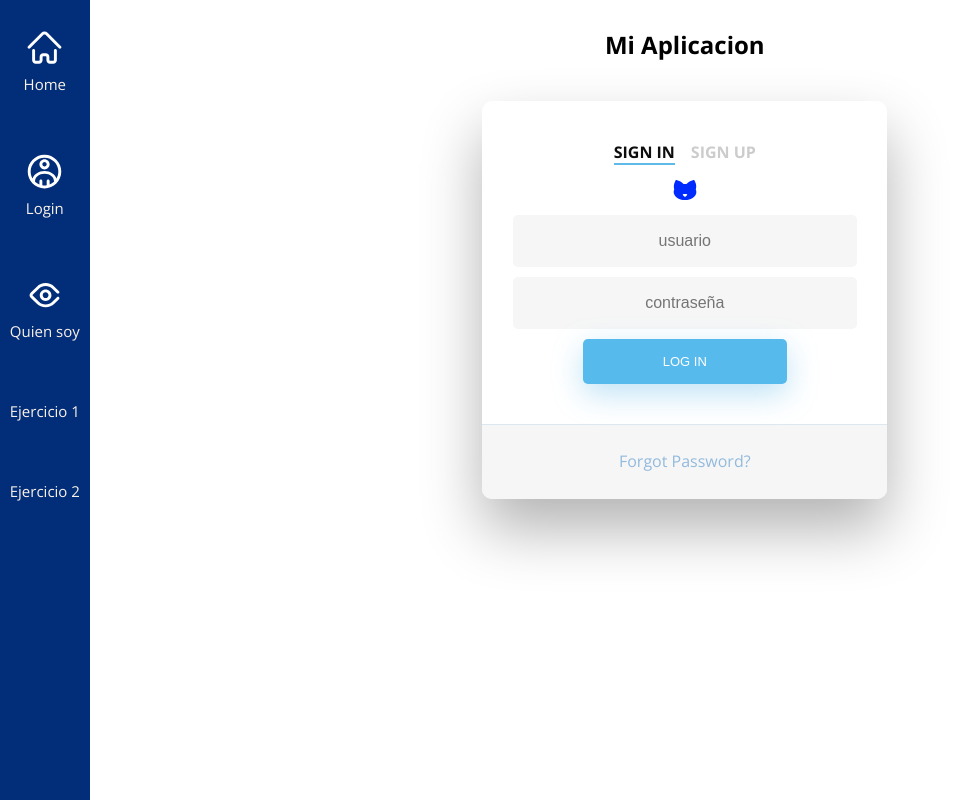
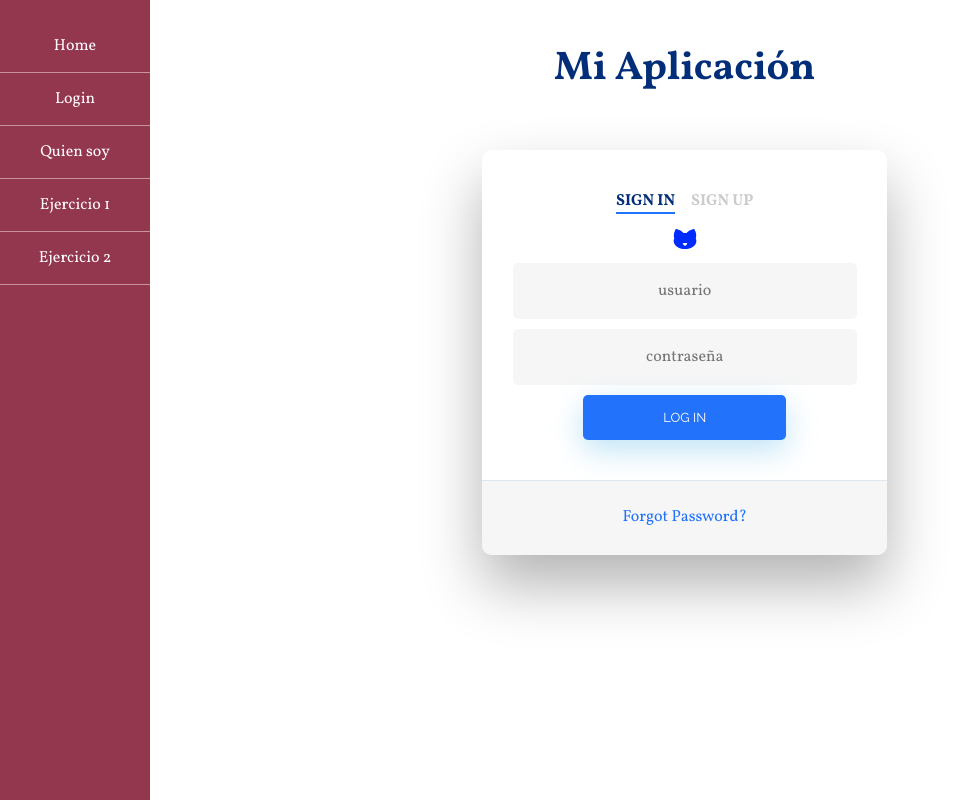
Before and after one commit to Syridiana/heroku-test, an Angular app: page /login in a window 1280 px wide. Shown: the whole page, without its empty margins (0-978 px from the left). Built offline with nearby package versions, Linux system fonts and the light colour scheme.

Commit message:
Add color

```diff
--- a/src/app/app.component.css
+++ b/src/app/app.component.css
@@ -1,20 +1,20 @@
-@import url('https://fonts.googleapis.com/css2?family=Archivo+Black&family=Archivo:wght@300;400&family=Open+Sans:wght@300;400;700&display=swap');
+@import url('https://fonts.googleapis.com/css2?family=Raleway:wght@200;300;400;500;700;900&family=Vollkorn:wght@400;500;700;900&display=swap');
 
 *{
     text-align: center;
-    font-family: "Open Sans";
+
 }
 
 
 
 body{
-    background-color: #FBF1E7;
-
+    background-color: #FFFAFF;
+    font-family: "Raleway";
 }
 
 #navBar{
-    width: 7%;
-    background-color:#022E79;
+    width: 150px;
+    background-color:#92374D;
     height: 100%;
     position: fixed;
     top: 0;
@@ -22,18 +22,21 @@ body{
     display: flex;
     flex-direction: column;
     align-items: center;
-    font-family: "Open Sans";
+    font-family: "Vollkorn";
     font-weight: 400;
-    font-size: 15px;
+    font-size: 16px;
+    padding-top: 20px;
 }
 
 .navItem{
-    padding: 30px 0;
-    color: #FBF1E7;
+    padding: 15px 0;
+    color: #FFFAFF;
     text-decoration: none;
     display: flex;
     flex-direction: column;
     align-items: center;
+    border-bottom: solid 1px rgba(251, 241, 231, 0.5) ;
+    width: 100%;
 }
 
 .navItem:hover{
@@ -54,3 +57,10 @@ opacity: 0.5;
     flex-direction: column;
     align-items: center;
 }
+
+h1{
+    font-family: "Vollkorn";
+    font-weight: 700;
+    font-size: 40px;
+    color:#022E79;
+}
--- a/src/app/app.component.html
+++ b/src/app/app.component.html
@@ -1,13 +1,13 @@
 <nav id="navBar">
-    <a class="navItem" routerLink="/"><img class="navIcon" src="../assets/img/home.svg" alt="">Home</a>
-    <a class="navItem" routerLink="/login"><img class="navIcon" src="../assets/img/user.svg" alt="">Login</a>
-    <a class="navItem" routerLink="/quien-soy"><img class="navIcon" src="../assets/img/eye.svg" alt="">Quien soy</a>
+    <a class="navItem" routerLink="/"><!-- <img class="navIcon" src="../assets/img/home.svg" alt=""> -->Home</a>
+    <a class="navItem" routerLink="/login"><!-- <img class="navIcon" src="../assets/img/user.svg" alt=""> -->Login</a>
+    <a class="navItem" routerLink="/quien-soy"><!-- <img class="navIcon" src="../assets/img/eye.svg" alt=""> -->Quien soy</a>
     <a class="navItem" routerLink="/ej1">Ejercicio 1</a>
     <a class="navItem" routerLink="/error">Ejercicio 2</a>
 </nav>
 <section id="mainSection">
     <header>
-        <h1>Mi Aplicacion</h1>
+        <h1>Mi Aplicación</h1>
         <router-outlet></router-outlet>
     </header>
 </section>
--- a/src/app/bienvenido/bienvenido.component.css
+++ b/src/app/bienvenido/bienvenido.component.css
@@ -0,0 +1,7 @@
+@import url('https://fonts.googleapis.com/css2?family=Raleway:wght@200;300;400;500;700;900&family=Vollkorn:wght@400;500;700;900&display=swap');
+
+
+p{
+    font-family: "Raleway";
+    font-weight: 500;
+}
--- a/src/app/login/login.component.css
+++ b/src/app/login/login.component.css
@@ -1,21 +1,22 @@
-@import url('https://fonts.googleapis.com/css?family=Poppins');
+@import url('https://fonts.googleapis.com/css2?family=Raleway:wght@200;300;400;500;700;900&family=Vollkorn:wght@400;500;700;900&display=swap');
 
 /* BASIC */
 
 html {
-  background-color: #56baed;
+  background-color: #FFFAFF;
 }
 
 body {
-  font-family: "Poppins", sans-serif;
+  font-family: "Vollkorn", serif;
   height: 100vh;
 }
 
 a {
-  color: #92badd;
+  color: #2272FC;
   display:inline-block;
   text-decoration: none;
   font-weight: 400;
+  font-family: "Vollkorn", serif;
 }
 
 h2 {
@@ -25,7 +26,9 @@ h2 {
   text-transform: uppercase;
   display:inline-block;
   margin: 40px 8px 10px 8px;
-  color: #cccccc;
+  color: #FFFAFF;
+  font-family: "Vollkorn", serif;
+  cursor: pointer;
 }
 
 
@@ -74,8 +77,8 @@ h2.inactive {
 }
 
 h2.active {
-  color: #0d0d0d;
-  border-bottom: 2px solid #5fbae9;
+  color: #022E79;
+  border-bottom: 2px solid #2272FC;
 }
 
 
@@ -83,7 +86,7 @@ h2.active {
 /* FORM TYPOGRAPHY*/
 
 input[type=button], input[type=submit], input[type=reset]  {
-  background-color: #56baed;
+  background-color: #2272FC;
   border: none;
   color: white;
   padding: 15px 80px;
@@ -102,10 +105,11 @@ input[type=button], input[type=submit], input[type=reset]  {
   -ms-transition: all 0.3s ease-in-out;
   -o-transition: all 0.3s ease-in-out;
   transition: all 0.3s ease-in-out;
+  font-family: "Raleway", sans-serif;
 }
 
 input[type=button]:hover, input[type=submit]:hover, input[type=reset]:hover  {
-  background-color: #39ace7;
+  background-color: #92374D;
 }
 
 input[type=button]:active, input[type=submit]:active, input[type=reset]:active  {
@@ -119,7 +123,7 @@ input[type=button]:active, input[type=submit]:active, input[type=reset]:active
 input[type=text] {
   background-color: #f6f6f6;
   border: none;
-  color: #0d0d0d;
+  color: #022E79;
   padding: 15px 32px;
   text-align: center;
   text-decoration: none;
@@ -135,11 +139,12 @@ input[type=text] {
   transition: all 0.5s ease-in-out;
   -webkit-border-radius: 5px 5px 5px 5px;
   border-radius: 5px 5px 5px 5px;
+  font-family: "Vollkorn", serif;
 }
 
 input[type=text]:focus {
   background-color: #fff;
-  border-bottom: 2px solid #5fbae9;
+  border-bottom: 2px solid #2272FC;
 }
 
 input[type=text]:placeholder {
@@ -237,13 +242,13 @@ input[type=text]:placeholder {
   bottom: -10px;
   width: 0;
   height: 2px;
-  background-color: #56baed;
+  background-color: #2272FC;
   content: "";
   transition: width 0.2s;
 }
 
 .underlineHover:hover {
-  color: #0d0d0d;
+  color: #022E79;
 }
 
 .underlineHover:hover:after{
--- a/src/app/quien-soy/quien-soy.component.css
+++ b/src/app/quien-soy/quien-soy.component.css
@@ -0,0 +1,7 @@
+@import url('https://fonts.googleapis.com/css2?family=Raleway:wght@200;300;400;500;700;900&family=Vollkorn:wght@400;500;700;900&display=swap');
+
+
+p{
+    font-family: "Raleway";
+    font-weight: 500;
+}
```
